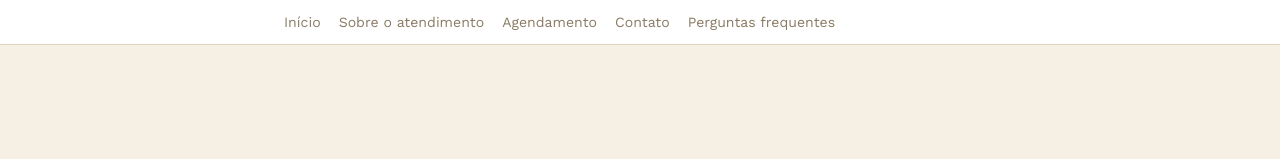
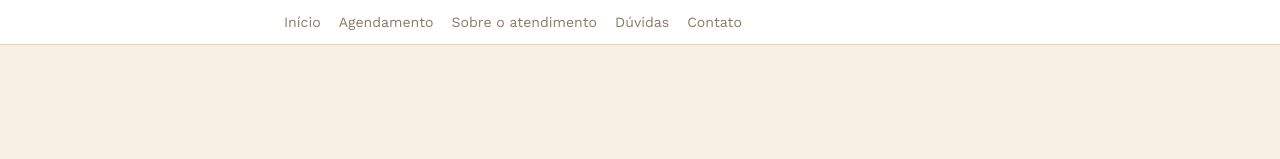
Before and after one commit to raysilvaaa/escuta-ativa, a Next.js app: page / in a window 1280 px wide. Shown: the top 159 px of the page. Built offline with nearby package versions, Linux system fonts and the light colour scheme.

Commit message:
Update SiteNav.js

```diff
--- a/components/SiteNav.js
+++ b/components/SiteNav.js
@@ -14,10 +14,10 @@ export default function SiteNav() {
     <nav className="site-nav">
       <div className="site-nav-inner">
         <Link href="/">Início</Link>
+        <Link href="/agendamento">Agendamento</Link>
         <Link href="/sobre">Sobre o atendimento</Link>
-        <Link href="/agendamento">Agendamento</Link>
+        <Link href="/faq">Dúvidas</Link>
         <Link href="/contato">Contato</Link>
-        <Link href="/faq">Perguntas frequentes</Link>
       </div>
     </nav>
   );
```
